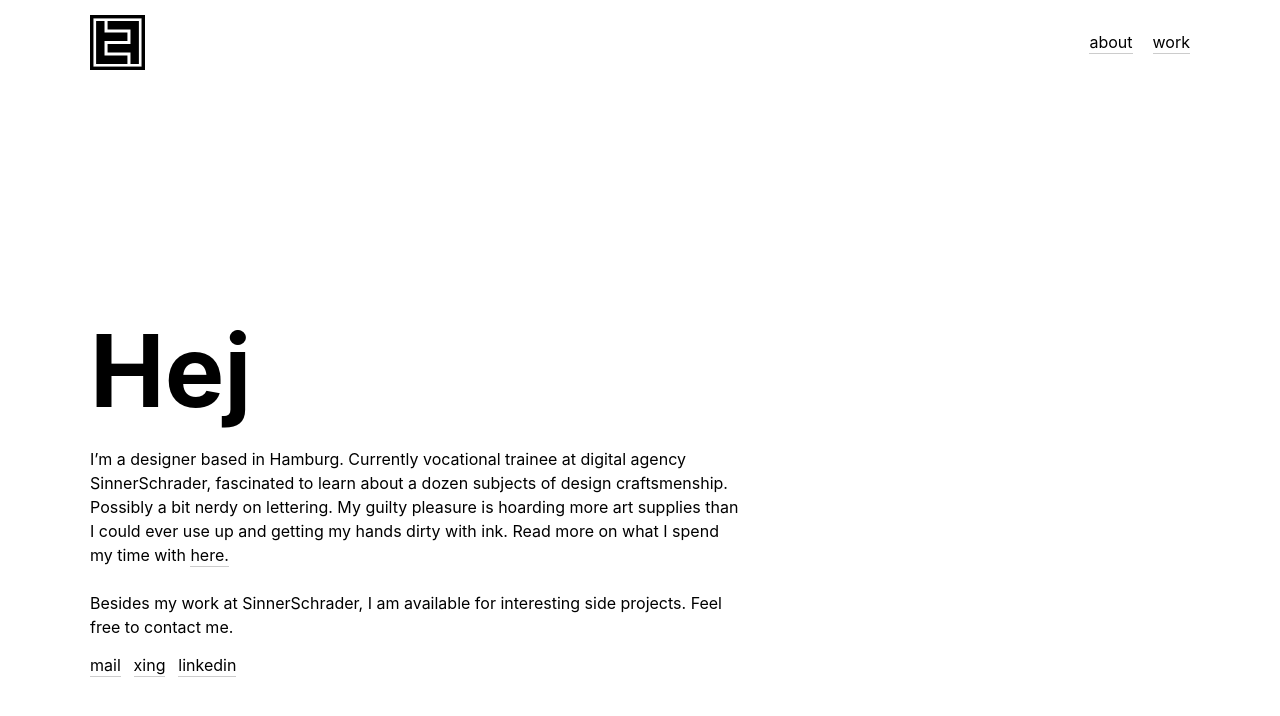
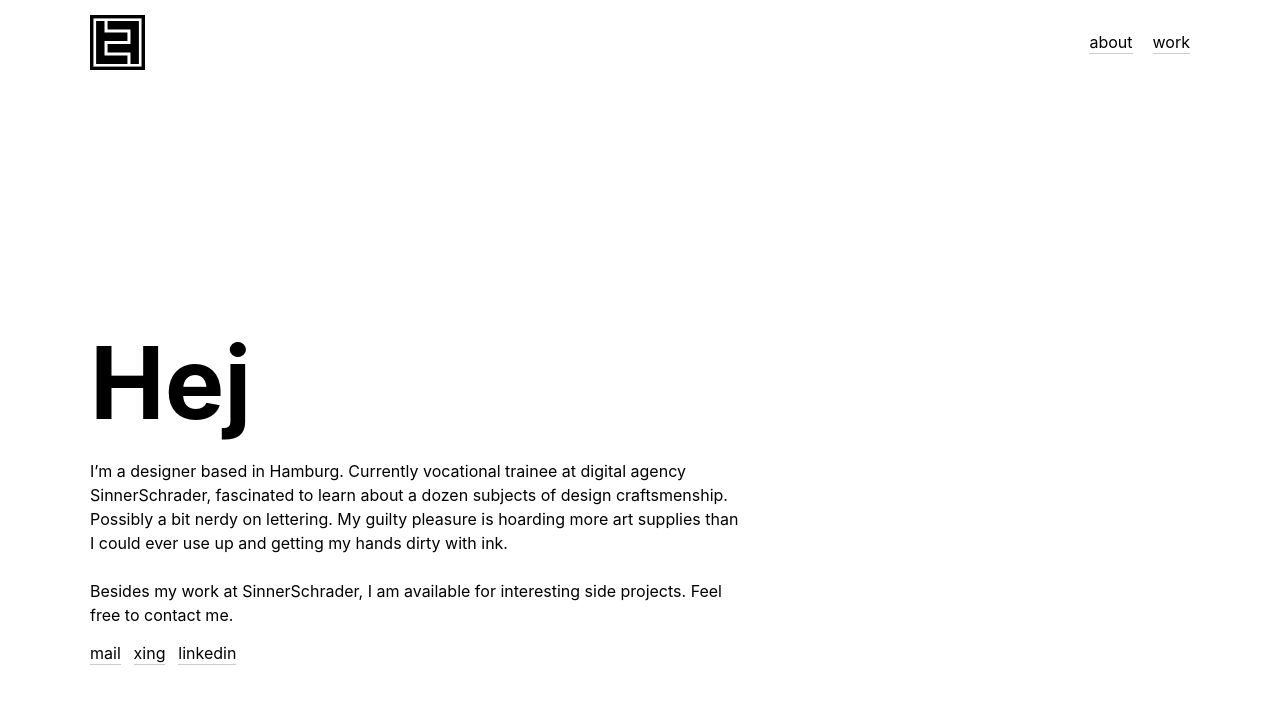
Before and after one commit to timfeuring/Portfolio, a Jekyll site: the page built from index.md, in a window 1280 px wide and 900 px high. Shown: the top 716 px of the window. Built offline with Jekyll 4.4.1, drawn with Linux system fonts in a browser that asks for light colours.

Commit message:
fixed some layout issues and added more content

```diff
--- a/_includes/intro.html
+++ b/_includes/intro.html
@@ -2,8 +2,11 @@
     <div class="about-intro">
         <h1  class="about-headline" id="about-headline"> Hej </h1>
         <p>
-            I’m a designer based in Hamburg. Currently vocational trainee at digital agency SinnerSchrader, fascinated to learn about a dozen subjects of design craftsmenship. Possibly a bit nerdy on lettering. My guilty pleasure is hoarding more art supplies than I could ever use up and getting my hands dirty with ink. Read more on what I spend my time with
-            <a class="underline" href="about.html">here.</a>
+            I’m a designer based in Hamburg. Currently vocational trainee at digital agency SinnerSchrader, fascinated to learn about a dozen subjects of design craftsmenship. Possibly a bit nerdy on lettering. My guilty pleasure is hoarding more art supplies than I could ever use up and getting my hands dirty with ink.
+
+            <!-- Read more on what I spend my time with
+            <a class="underline" href="about.html">here.</a> -->
+
             <br>
             <br>
             Besides my work at SinnerSchrader, I am available for interesting side projects. Feel free to contact me.
--- a/_includes/navigation.html
+++ b/_includes/navigation.html
@@ -16,7 +16,7 @@
         <ul class="main-nav__ul" id="main-nav__ul">
             <li>
                 <!-- Hier link ersetzen! -->
-                <a onclick="closeBurgerNav();" href="about.html">
+                <a onclick="closeBurgerNav();" href="index.html">
                     <div class="active-page " id="nav-about">
                         <span class="underline">about</span>
                     </div>
```
